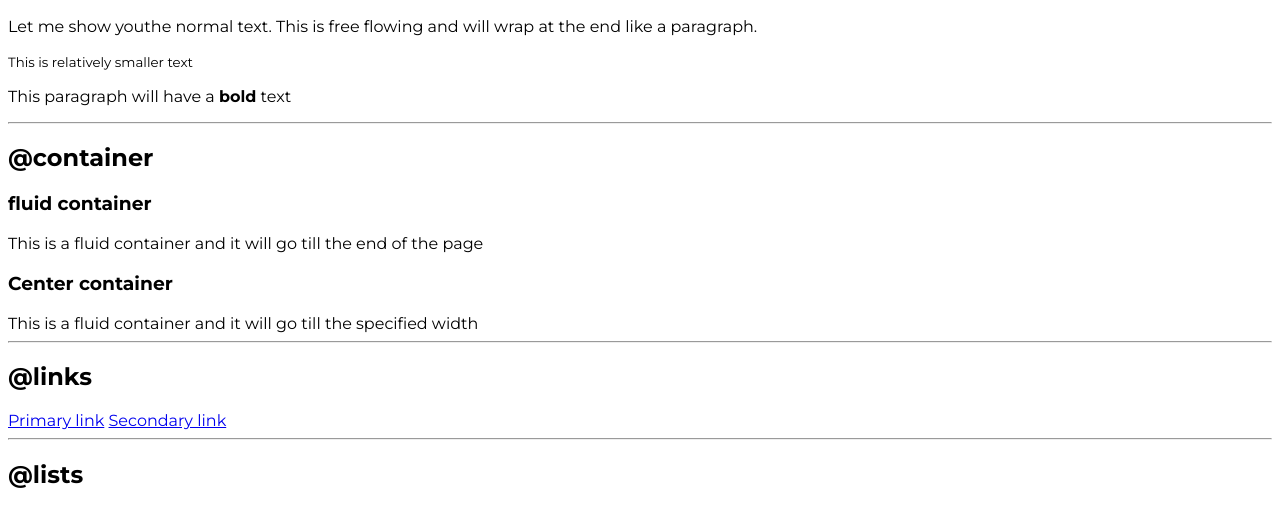
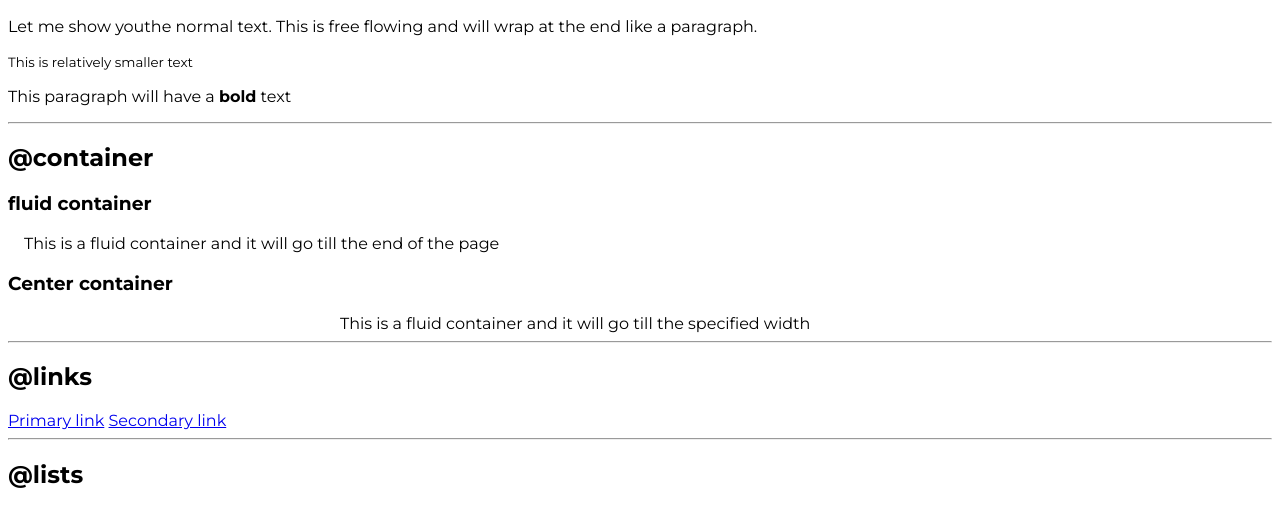
Before and after one commit to singh-riya/Demo-Portfolio-site, a plain HTML site: page index.html in a window 1280 px wide. Shown: the part 282-788 px from the top of the page. Drawn offline with Linux system fonts and the light colour scheme.

Commit message:
container

```diff
--- a/index.html
+++ b/index.html
@@ -29,10 +29,10 @@
 
 
     <h3>fluid container</h3>
-    <div>This is a fluid container and it will go till the end of the page</div>
+    <div class="container ">This is a fluid container and it will go till the end of the page</div>
 
     <h3>Center container</h3>
-    <div >This is a fluid container and it will go till the specified width</div>
+    <div class="container container-center">This is a fluid container and it will go till the specified width</div>
     <hr>
     <h2>@links</h2>
 
--- a/styles.css
+++ b/styles.css
@@ -3,3 +3,14 @@
 body {
     font-family: 'Montserrat', sans-serif;
 }
+
+/** container **/
+.container {
+    padding-left: 1rem;
+    padding-right: 1rem;
+}
+
+.container-center {
+    max-width: 600px;
+    margin: auto;
+}
```
